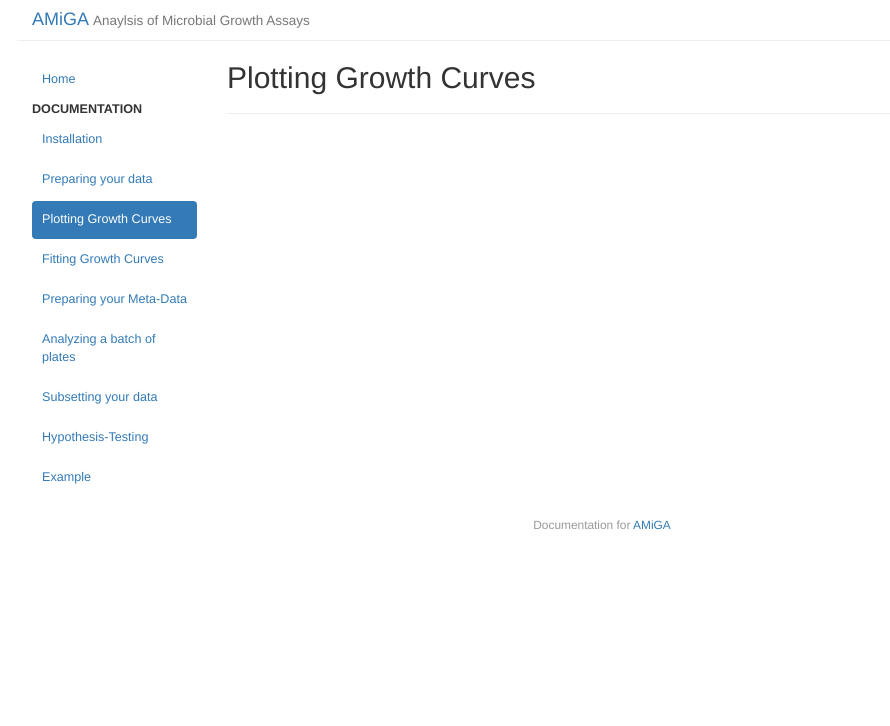
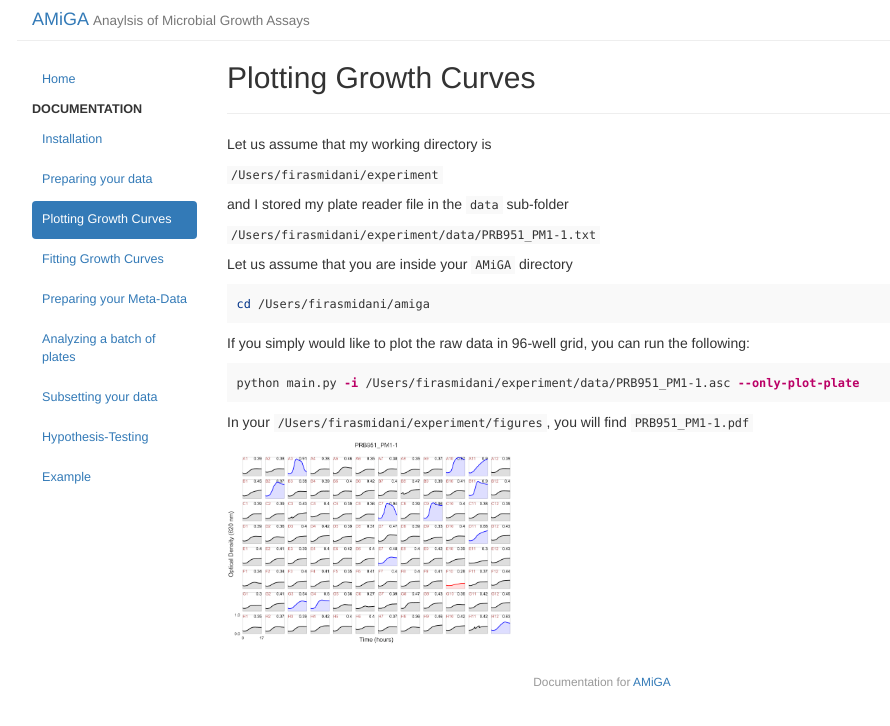
Before and after one commit to firasmidani/amiga, a Jekyll site: the page built from docs/_posts/2020-03-25-plotting.md, in a window 1280 px wide. Shown: the top 726 px of the page, without its empty margins (38-928 px from the left). Built offline with Jekyll 4.4.1, drawn with Linux system fonts in a browser that asks for light colours.

Commit message:
plotting example

````diff
--- a/docs/_posts/2020-03-25-plotting.md
+++ b/docs/_posts/2020-03-25-plotting.md
@@ -5,3 +5,27 @@ category: doc
 date: 2020-03-25 22:43:52
 order: 3
 ---
+
+Let us assume that my working directory is
+
+`/Users/firasmidani/experiment`
+
+and I stored my plate reader file in the `data` sub-folder
+
+`/Users/firasmidani/experiment/data/PRB951_PM1-1.txt`
+
+Let us assume that you are inside your `AMiGA` directory
+
+```bash
+cd /Users/firasmidani/amiga
+```
+
+If you simply would like to plot the raw data in 96-well grid, you can run the following:
+
+```bash
+python main.py -i /Users/firasmidani/experiment/data/PRB951_PM1-1.asc --only-plot-plate
+```
+
+In your `/Users/firasmidani/experiment/figures`, you will find `PRB951_PM1-1.pdf`
+
+![example_96_well_plot](../assets/img/example_plot.png){:width="300px"}
--- a/libs/aio.py
+++ b/libs/aio.py
@@ -1334,7 +1334,7 @@ def resetNameIndex(df,index_name,new_index=False):
         df.reset_index(drop=True,inplace=True)
         df.index.name = index_name
 
-    return mapping_df
+    return df
 
 
 def updateMappingControls(master_mapping,mapping_dict,to_do=False):
````
Also changed, not shown: docs/assets/img/example_plot.png (added).
